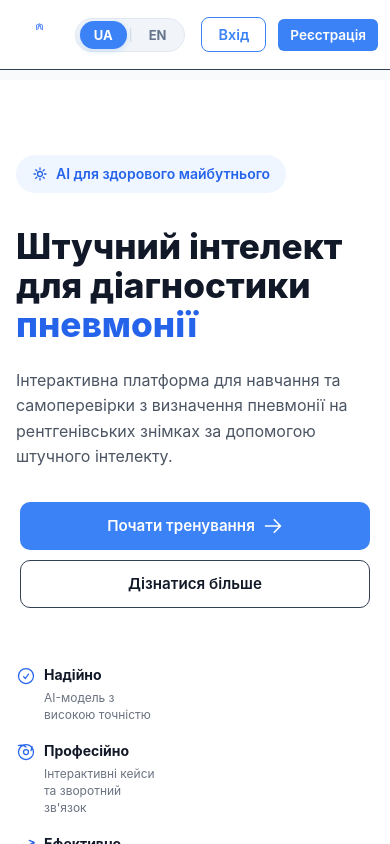
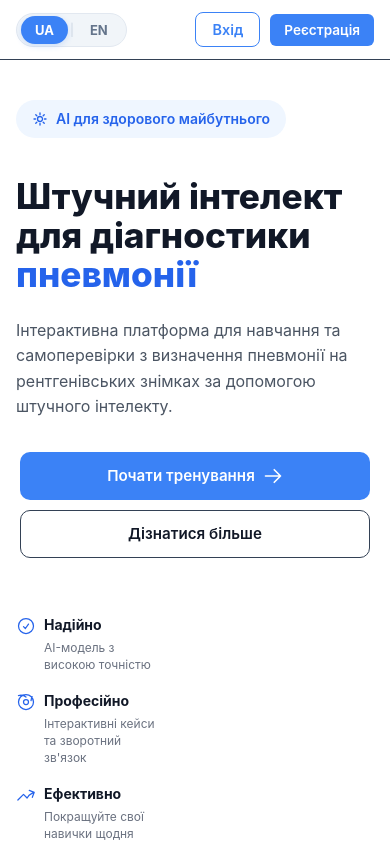
Before and after one commit to marykommmm/pneumonia-detector, a React (Vite) app in the folder frontend/: page / in a window 390 px wide. Built offline with nearby package versions, Linux system fonts and the light colour scheme; no server answers.

Commit message:
fix: total reactive scroll restoration on login and profile layout alignment

```diff
--- a/frontend/index.html
+++ b/frontend/index.html
@@ -4,7 +4,7 @@
     <meta charset="UTF-8" />
     <link rel="icon" type="image/svg+xml" href="/favicon.svg" />
     <meta name="viewport" content="width=device-width, initial-scale=1.0" />
-    <title>frontend</title>
+    <title>LungAI</title>
     <link href="https://unpkg.com/css.gg/icons/all.css" rel="stylesheet" />
   </head>
   <body>
--- a/frontend/src/App.jsx
+++ b/frontend/src/App.jsx
@@ -4,7 +4,7 @@ import { I18nextProvider } from "react-i18next";
 import i18n from "./i18n";
 import "./App.css";
 import Navigation from "./components/Navigation";
-import ScrollToTop from "./components/ScrollToTop"; // <-- 1. ДОДАЛИ ІМПОРТ ПOМІЧНИКА
+import ScrollToTop from "./components/ScrollToTop";
 import Home from "./pages/Home";
 import DiagnosisPage from "./pages/DiagnosisPage";
 import TrainingPage from "./pages/TrainingPage";
@@ -18,21 +18,24 @@ function App() {
   const [isLoggedIn, setIsLoggedIn] = useState(false);
   const [user, setUser] = useState(null);
 
+  // ========================================================
+  // 1. СТАРТОВИЙ EFFECT: Спрацьовує 1 раз при запуску додатка
+  // ========================================================
   useEffect(() => {
     // Забороняємо браузеру автоматично відновлювати позицію прокрутки
     if ("scrollRestoration" in window.history) {
       window.history.scrollRestoration = "manual";
     }
-    // Примусово скролимо вгору при першому старті додатка
+    // Примусово скролимо вгору при першому старті
     window.scrollTo(0, 0);
 
-    // Твій існуючий код перевірки теми
+    // Перевірка теми
     const savedTheme = localStorage.getItem("theme") || "light";
     if (savedTheme === "dark") {
       document.body.classList.add("dark-mode");
     }
 
-    // Твій існуючий код перевірки авторизації
+    // Перевірка авторизації
     const savedUser = localStorage.getItem("user");
     const savedStatus = localStorage.getItem("isLoggedIn");
 
@@ -40,11 +43,40 @@ function App() {
       setUser(JSON.parse(savedUser));
       setIsLoggedIn(true);
     }
-  }, []);
+  }, []); // 👈 Перший ефект тепер чітко закривається тут!
 
+  // ========================================================
+  // 2. РЕАКТИВНИЙ EFFECT: Скролить вгору ТОЧНО при логіні
+  // ========================================================
+  // 👑 ТОТАЛЬНЕ ОБНУЛЕННЯ СКРОЛУ ПРИ ЗМІНІ СТАТУСУ ЛОГІНУ
+  useEffect(() => {
+    if (isLoggedIn) {
+      const resetAllScrolls = () => {
+        // 1. Скролимо глобальне вікно та html/body
+        window.scrollTo(0, 0);
+        document.documentElement.scrollTo(0, 0);
+        document.body.scrollTo(0, 0);
+
+        // 2. Скролимо абсолютно всі потенційні CSS-контейнери додатка
+        document.querySelector(".app-container")?.scrollTo(0, 0);
+        document.querySelector(".main-content")?.scrollTo(0, 0);
+        document.querySelector(".admin-main")?.scrollTo(0, 0);
+      };
+
+      // Запускаємо серією в кілька тактів, щоб перебити будь-яку інерцію браузера
+      resetAllScrolls();
+      requestAnimationFrame(resetAllScrolls);
+      setTimeout(resetAllScrolls, 50);
+      setTimeout(resetAllScrolls, 150);
+    }
+  }, [isLoggedIn]); // Спрацює чітко у мілісекунду зміни false -> true
+
+  // ========================================================
+  // 3. ФУНКЦІЇ ОБРОБКИ ПОДІЙ
+  // ========================================================
   const handleLogin = (userData) => {
-    console.log("📥 handleLogin отримав:", userData);
-    console.log("📅 created_at у userData:", userData?.created_at);
+    console.log("handleLogin отримав:", userData);
+    console.log("created_at у userData:", userData?.created_at);
 
     setIsLoggedIn(true);
     setUser(userData);
@@ -53,15 +85,10 @@ function App() {
   };
 
   const handleLogout = () => {
-    // 1. Очищаємо дані користувача
     setUser(null);
     setIsLoggedIn(false);
     localStorage.removeItem("user");
-
-    // 2. Очищаємо тему (опціонально, якщо хочете повне скидання)
     localStorage.removeItem("theme");
-
-    // 3. ПЕРЕНАПРАВЛЯЄМО НА ГОЛОВНУ через перезавантаження, щоб уникнути помилок роутера
     window.location.href = "/";
   };
 
@@ -70,13 +97,15 @@ function App() {
     localStorage.setItem("user", JSON.stringify(updatedUserData));
   };
 
+  // ========================================================
+  // 4. ІНТЕРФЕЙС ДОДАТКА
+  // ========================================================
   return (
     <GoogleOAuthProvider clientId={import.meta.env.VITE_GOOGLE_CLIENT_ID}>
       <I18nextProvider i18n={i18n}>
         <Router>
-          <ScrollToTop /> {/* <-- 2. ВСТАВИЛИ СЮДИ ВСЕРЕДИНУ РОУТЕРА */}
+          <ScrollToTop />
           <div className="app-container">
-            {/* Показуємо бокову навігацію тільки якщо це НЕ адмін */}
             {user?.role !== "admin" && (
               <Navigation
                 isLoggedIn={isLoggedIn}
@@ -90,7 +119,6 @@ function App() {
               className={user?.role === "admin" ? "admin-main" : "main-content"}
             >
               <Routes>
-                {/* Якщо залогінився адмін — показуємо йому ТІЛЬКИ адмінку */}
                 {isLoggedIn && user?.role === "admin" ? (
                   <Route
                     path="*"
@@ -127,7 +155,7 @@ function App() {
                       }
                     />
 
-                    {/* СТОРІНКИ КАБІНЕТУ (НОВІ) */}
+                    {/* СТОРІНКИ КАБІНЕТУ */}
                     <Route
                       path="/profile"
                       element={
--- a/frontend/src/styles/DiagnosisPage.css
+++ b/frontend/src/styles/DiagnosisPage.css
@@ -41,7 +41,7 @@ body.dark-mode {
   max-width: 100%;
 
   flex: 1;
-  padding: 3rem 4rem;
+  padding: 24px 3rem;
   background-color: var(--diag-bg);
   min-height: 100vh;
   box-sizing: border-box;
--- a/frontend/src/styles/HistoryPage.css
+++ b/frontend/src/styles/HistoryPage.css
@@ -497,7 +497,7 @@ body.dark-mode {
 @media (max-width: 768px) {
   .history-page {
     /* 1. Відсуваємо сторінку з-під фіксованої шапки і прибираємо гігантські відступи */
-    padding: 85px 16px 24px 16px !important;
+    padding: 24px 16px 24px 16px !important;
   }
 
   .page-header h1 {
--- a/frontend/src/styles/Home.css
+++ b/frontend/src/styles/Home.css
@@ -1379,9 +1379,32 @@ body:not(:has(.sidebar)) .hero-container {
 
 @media (max-width: 768px) {
   /* 1. Зрізаємо внутрішній відступ у головного обгорткового контейнера */
+  .main-content:has(.home-landing) {
+    padding-top: 0 !important;
+  }
+
+  /* 2. Переносимо чистий відступ від шапки безпосередньо на білий лендінг */
   .home-landing {
-    padding-top: 60px !important; /* Залишаємо рівно стільки, скільки треба під мобільну шапку */
-    background: #ffffff !important;
+    padding-top: 70px !important; /* 60px під шапку + 10px акуратного зазору */
+    margin-top: 0 !important;
+    background-color: #ffffff !important;
+  }
+
+  /* 3. 🛡️ ЛІКВІДАЦІЯ БІЛОЇ ДІРИ: прибираємо зайві верхні відступи у нутрощів герою */
+  .home-landing .hero-section,
+  .home-landing .hero-content,
+  .home-landing .main-section-top,
+  .home-landing h1 {
+    margin-top: 0 !important;
+    padding-top: 5px !important;
+  }
+
+  /* 3. Якщо всередині синього блоку перед бейджем "AI for a healthy future"
+     теж є зайве порожнє місце — стискаємо його */
+  .home-landing .hero-content,
+  .home-landing .main-section-top {
+    padding-top: 10px !important;
+    margin-top: 0 !important;
   }
 
   /* 2. Обнуляємо паддінг у самої hero-секції */
--- a/frontend/src/styles/Navigation.css
+++ b/frontend/src/styles/Navigation.css
@@ -157,33 +157,65 @@
 }
 
 @media (max-width: 768px) {
-  /* 1. Ховаємо текст "LungAI", залишаючи тільки саму іконку легень */
-  .header-guest .sidebar-logo span {
+  /* 1. Повністю ховаємо всі варіації логотипу в гостьовому режимі */
+  .header-guest .sidebar-logo,
+  .header-guest .mobile-header-logo,
+  .header-guest .logo-icon,
+  .header-guest svg {
     display: none !important;
   }
 
-  /* 2. Робимо гостьову шапку компактнішою */
+  /* 2. Батьківська шапка дає повну свободу внутрішньому контейнеру */
   .header-guest {
-    padding: 0 12px !important;
-    gap: 8px !important; /* Зменшуємо проміжки між елементами */
+    display: flex !important;
+    align-items: center !important;
+    justify-content: center !important;
+    padding: 0 16px !important;
+    height: 60px !important;
+    width: 100% !important;
+    box-sizing: border-box !important;
   }
 
-  /* 3. Стискаємо перемикач мови */
+  /* 3. 👑 ГОЛОВНИЙ ФІКС: Розтягуємо той самий внутрішній div з інспектора на всю ширину */
+  .header-guest > div {
+    width: 100% !important;
+    display: flex !important;
+    align-items: center !important;
+    justify-content: flex-start !important; /* Дозволяє працювати марджинам */
+    box-sizing: border-box !important;
+    gap: 10px !important; /* Задає чіткий проміжок між кнопками */
+  }
+
+  /* 4. Компактний мовний перемикач (залишається ліворуч) */
   .lang-switcher-guest {
-    margin-right: 4px !important;
+    margin: 0 !important;
+    flex-shrink: 0 !important;
   }
+
   .lang-btn-guest {
     padding: 4px 10px !important;
     font-size: 12px !important;
   }
 
-  /* 4. Зменшуємо розмір обох кнопок, щоб вони помістилися в ряд */
+  /* 5. 🎯 МАГІЧНИЙ ШТОВХАЧ: тепер, коли div став широким,
+        цей марджин відштовхне Вхід і Реєстрацію в самий правий куток! */
+  .header-guest .btn-login {
+    margin-left: auto !important;
+  }
+
+  /* 6. Контролюємо, щоб кнопки були акуратними й не розтягувалися */
   .header-guest .btn-login,
   .header-guest .btn-register {
-    padding: 8px 12px !important;
+    padding: 8px 14px !important;
     font-size: 0.85rem !important;
     border-radius: 6px !important;
-    white-space: nowrap !important; /* Забороняємо тексту переноситися */
+    white-space: nowrap !important;
+    flex-shrink: 0 !important;
+    width: auto !important;
+    flex-grow: 0 !important;
+    display: inline-flex !important;
+    align-items: center !important;
+    justify-content: center !important;
   }
 }
 
--- a/frontend/src/styles/ProfilePage.css
+++ b/frontend/src/styles/ProfilePage.css
@@ -466,9 +466,14 @@ body.dark-mode {
 
 /* 📱 ГОЛОВНИЙ ФІКС ДЛЯ СМАРТФОНІВ (до 768px) */
 @media (max-width: 768px) {
+  .main-content:has(.profile-page) {
+    padding-top: 24px !important;
+  }
+
+  /* Піднімаємо синій фон до самої шапки, але додаємо внутрішній
+     відступ сторінці, щоб заголовок "Profile" мав гарне повітря зверху */
   .profile-page {
-    /* 1. Відсуваємо контент вниз строго під мобільну шапку (60px + 20px запас) */
-    padding: 80px 16px 24px 16px !important;
+    padding-top: 24px !important;
   }
 
   /* 2. Картки статистики ставимо в ОДИН стовпчик, щоб текст і графіки більше ніколи не обрізалися */
--- a/frontend/src/styles/TrainingPage.css
+++ b/frontend/src/styles/TrainingPage.css
@@ -29,7 +29,7 @@ body.dark-mode {
 .training-page {
   width: 100%;
   max-width: 100%;
-  padding: 2.5rem 4rem;
+  padding: 24px 2.5rem 4rem;
   background-color: var(--train-bg);
   min-height: 100vh;
   box-sizing: border-box;
@@ -219,12 +219,12 @@ body.dark-mode {
 /* --- ВКАЛАДКА ІСПИТУ (МІНІМАЛІЗМ) --- */
 .exam-start-card {
   max-width: 800px; /* Зробили віконце ширшим (було 600) */
-  margin: 4rem auto; /* Додали більший відступ зверху */
+  margin: 5px auto; /* Додали більший відступ зверху */
   display: flex;
   flex-direction: column;
   align-items: center; /* Гарантовано центрує кнопку і весь вміст */
   text-align: center;
-  padding: 5rem 4rem; /* Збільшили внутрішній простір */
+  padding: 30px 4rem; /* Збільшили внутрішній простір */
   background: var(--train-card);
   border: 1px solid var(--train-border);
   border-radius: 24px; /* Більш плавні кути */
@@ -246,7 +246,7 @@ body.dark-mode {
 .exam-start-card p {
   color: var(--train-muted);
   line-height: 1.6;
-  margin-bottom: 2.5rem; /* Відсунули кнопку трохи нижче */
+  margin-bottom: 0; /* Відсунули кнопку трохи нижче */
   font-size: 1.1rem; /* Збільшили текст */
   max-width: 85%; /* Щоб текст не розтягувався в одну довгу лінію */
 }
```
